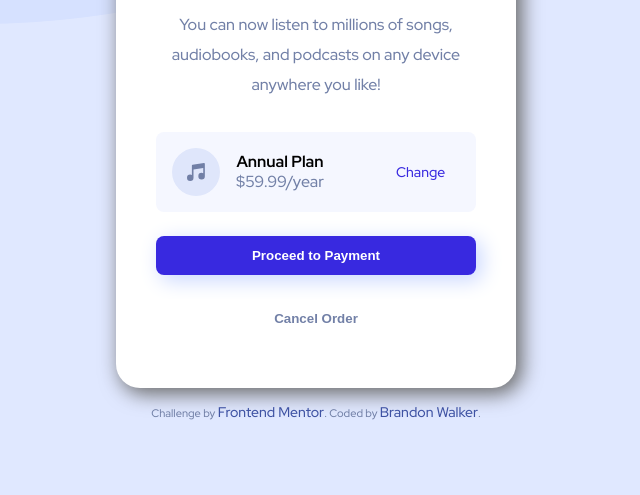
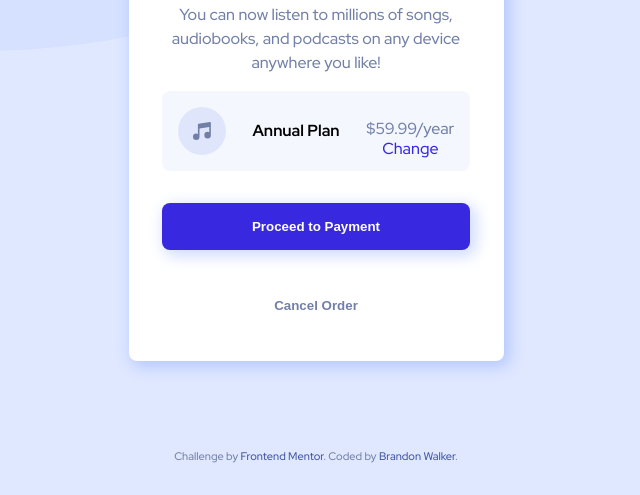
Before and after one commit to walker861/FEMOrderSummaryComponent, a plain HTML site: page index.html in a window 1280 px wide. Shown: the part 312-807 px from the top of the page, without its empty margins (324-964 px from the left). Drawn offline with Linux system fonts and the light colour scheme.

Commit message:
revised css and html, divs changed, semantics used

```diff
--- a/index.html
+++ b/index.html
@@ -1,43 +1,47 @@
 <!DOCTYPE html>
 <html lang="en">
+
   <head>
     <meta charset="UTF-8">
-  <meta name="viewport" content="width=device-width, initial-scale=1.0"> <!-- displays site properly based on user's device -->
-
+    <meta name="viewport" content="width=device-width, initial-scale=1.0">
     <link rel="icon" type="image/png" sizes="32x32" href="./images/favicon-32x32.png">
     <link rel="stylesheet" href="style.css">
-
     <title>Frontend Mentor | Order summary card</title>
-
   </head>
 
   <body>
-  <div class="container">
-    <img class="main-img" src="./images/illustration-hero.svg" alt="illustration of person dancing to music">
+    <main class="card">
+      <img class="card__img" src="./images/illustration-hero.svg" alt="illustration of person dancing to music">
 
+      <section class="card__content">
+        <div class="card__description">
           <h1>Order Summary</h1>
+          <p>You can now listen to millions of songs, audiobooks, and podcasts on any device anywhere
+          you like!</p>
+        </div><!--class="card__description"-->
 
-    <p class="description">You can now listen to millions of songs, audiobooks, and podcasts on any device anywhere you like!</p>
+        <div class="card__subscription">
+          <img class="icon" src="./images/icon-music.svg" alt="2 beamed eighth note icon">
+          <span>Annual Plan</span>
 
-    <div class="subscription-box">
-      <img class="note" src="./images/icon-music.svg" alt="2 beamed eighth note icon">
+          <div class="card__price">
+            <p>$59.99/year</p>
+            <a href="">Change</a>
+          </div><!--class="card__price"-->
 
-      <div class="subscription-content">
-        <span>Annual Plan</span>
-        <p class="price">$59.99/year</p>
-      </div><!--class="subscription-content"-->
-
-      <a href="">Change</a>
-    </div><!--class="subscription-box"-->
+        </div><!--class="card__subscription"-->
 
         <button class="pay">Proceed to Payment</button>
         <button class="cancel">Cancel Order</button>
-  </div> <!--class="container"-->
+      </section><!--class="card__content"-->
 
-  <div class="attribution">
+
+    </main><!--class="card"-->
+
+    <footer class="attribution">
       Challenge by <a href="https://www.frontendmentor.io?ref=challenge" target="_blank">Frontend Mentor</a>.
       Coded by <a href="#">Brandon Walker</a>.
-  </div><!--footer attribution-->
+    </footer>
+  </body>
 
-</body>
 </html>
--- a/style.css
+++ b/style.css
@@ -2,20 +2,17 @@
 
 * {
 	box-sizing: border-box;
+}
+
+html {
 	margin: 0;
 	padding: 0;
 }
 
-html {
+body {
 	font-family: 'Red Hat Display', sans-serif;
-    font-size: 62.5%;
-}
-
-body {
-    font-size: 1.6rem;
 	font-weight: 500;
 	color: hsl(224, 23%, 55%);
-    text-align: center;
 
 	background-repeat: repeat-x;
 	background-image: url("./images/pattern-background-desktop.svg");
@@ -23,23 +20,19 @@ body {
 	background-size: 100% 45%;
 }
 
-.container {
-    background-color:hsl(0, 0%, 100%);
-    border-radius: 2.4rem;
-    margin: auto;
-    margin-top: 5vh;
-    display: grid;
-    row-gap: 2.4rem;
-    line-height: 3rem;
-    place-content: center;
-    place-items: center;
-    width: 40rem;
-    box-shadow: dimgray 0.5rem 0.5rem 2rem 0.1rem;
+.card {
+	background-color: hsl(0, 0%, 100%);
+	border-radius: 0.5rem;
+	overflow: hidden;
+	box-shadow: hsl(225, 100%, 85%) 0.25rem 0.25rem 1rem 0.1rem;
+	width: 375px;
+	margin-inline: auto;
+	margin-block: 5%;
+	text-align: center;
 }
 
-.main-img {
-    border-radius: 2.4rem 2.4rem 0 0;
-    width: 100%;
+.card__img {
+	max-width: 100%;
 }
 
 h1 {
@@ -47,54 +40,60 @@ h1 {
 	font-weight: 900;
 }
 
-.description {
-    padding: 0.8rem 3.2rem;
-}
-
 span {
 	color: hsl(0, 0%, 0%);
 	font-weight: 700;
 }
 
-.subscription-box {
-    background-color: hsl(225, 100%, 98%);
-    border-radius: 0.8rem;
-    padding: 1.6rem;
-    line-height: 2rem;
-    width: 80%;
+.card__content {
+	margin: 0 1rem;
+	line-height: 1.5rem;
 	display: flex;
-    place-content: start;
-    place-items: center;
+	flex-direction: column;
+	justify-content: space-between;
+	align-items: center;
 }
 
-.subscription-content {
-    padding-inline: 1.6rem 7.2rem;
+.card__subscription {
+	background-color: hsl(225, 100%, 98%);
+	border-radius: 0.5rem;
+	width: 90%;
+	display: flex;
+	justify-content: space-between;
+	align-items: center;
+	padding: 1rem;
+}
+
+.card__price {
+	display: flex;
+	flex-direction: column;
+	line-height: 0.25rem;
 }
 
 a {
 	cursor: pointer;
 	color: hsl(245, 75%, 52%);
 	text-decoration: none;
-    font-size: 1.4rem;
 }
 
-a:hover{
+a:hover {
 	color: hsl(245, 75%, 70%);
 }
 
 button {
 	border: none;
-    border-radius: 0.8rem;
+	border-radius: 0.5rem;
 	font-weight: 700;
-    padding: 1.2rem 7.2rem;
+	margin-top: 2rem;
+	padding: 1rem 3.5rem;
 	cursor: pointer;
-    width: 80%;
+	width: 90%;
 }
 
 .pay {
 	background-color: hsl(245, 75%, 52%);
 	color: hsl(0, 0%, 100%);
-    box-shadow: 0.5rem 0.5rem 2rem 0.1rem hsl(225, 100%, 90%);
+	box-shadow: 0.25rem 0.25rem 1rem 0.1rem hsl(225, 100%, 90%);
 }
 
 .pay:hover {
@@ -102,9 +101,9 @@ button {
 }
 
 .cancel {
-    background-color:hsl(0, 0%, 100%);
+	background-color: hsl(0, 0%, 100%);
 	color: hsl(224, 23%, 55%);
-    margin-bottom: 5rem;
+	margin-bottom: 2rem;
 }
 
 .cancel:hover {
@@ -113,7 +112,8 @@ button {
 
 .attribution {
 	padding: 1.5rem;
-    font-size: 11px; text-align: center;
+	font-size: 11px;
+	text-align: center;
 }
 
 .attribution a {
```
Also changed, not shown: 1 other file. Lines whose indentation alone changed are shown as unchanged.
